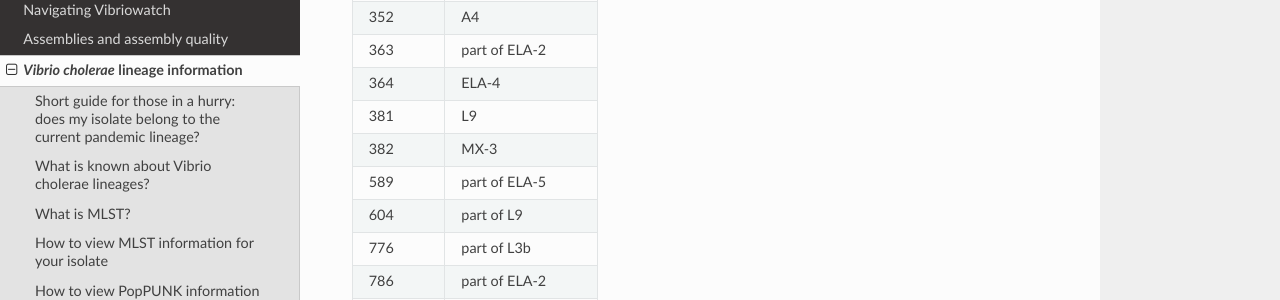
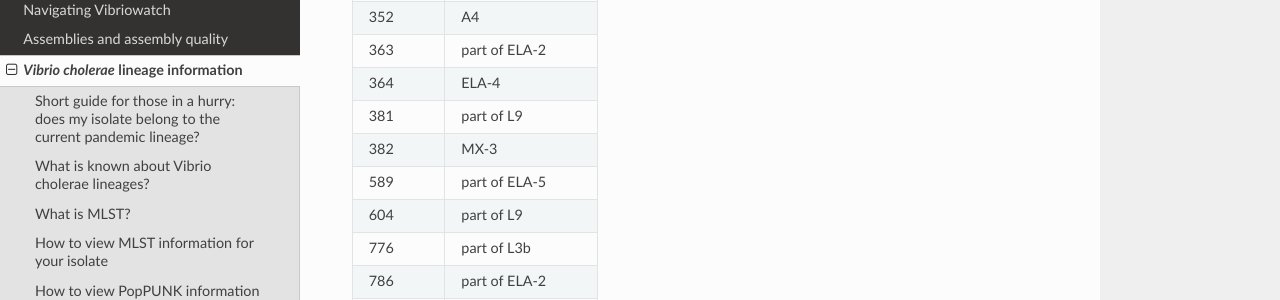
Before and after one commit to avrilcoghlan/vibriowatch, a Sphinx documentation site: the page built from docs/source/mlst.rst, in a window 1280 px wide and 900 px high, scrolled down 8424 px. Shown: the part 151-451 px from the top of the window. Built offline with Sphinx 7.4.7 and the Read the Docs theme 2.0.0, drawn with Linux system fonts in a browser that asks for light colours.

Commit message:
Update mlst.rst

```diff
--- a/docs/source/mlst.rst
+++ b/docs/source/mlst.rst
@@ -221,7 +221,7 @@ Here is a table of correspondences between previously named *V. cholerae* lineag
 +------------+-----------------------+
 | 364        | ELA-4                 |
 +------------+-----------------------+
-| 381        | L9                    |
+| 381        | part of L9            |
 +------------+-----------------------+
 | 382        | MX-3                  |
 +------------+-----------------------+
```
